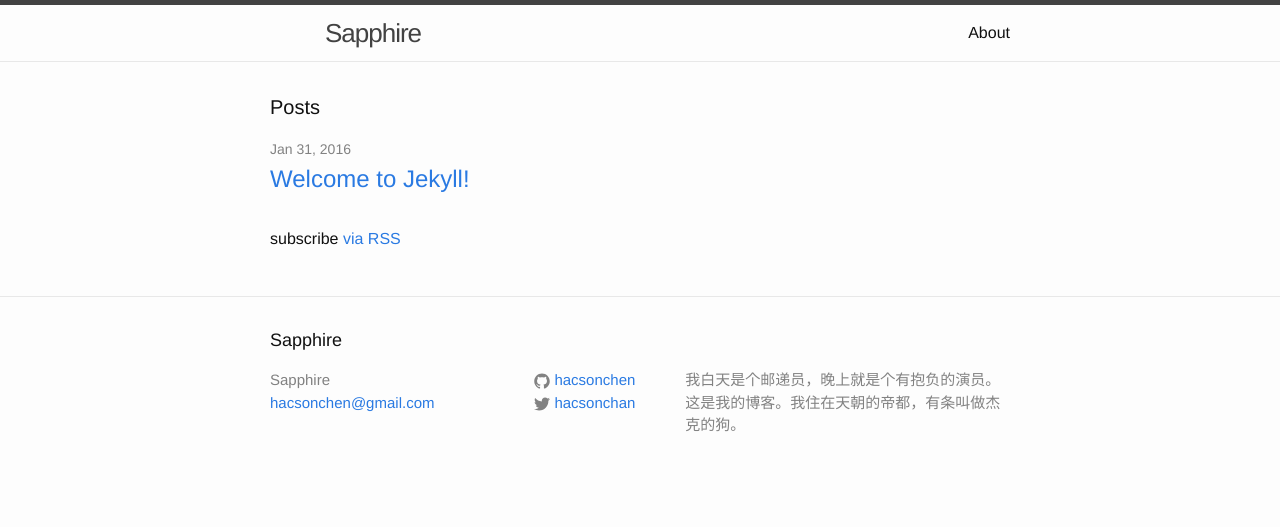
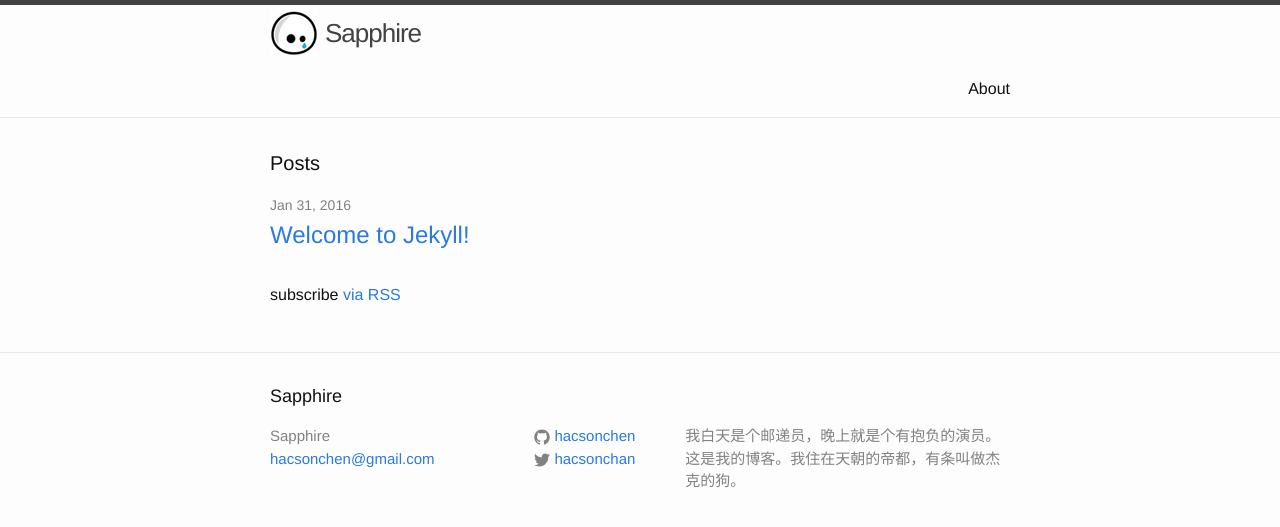
Before and after one commit to hacsonchen/hacsonchen.github.io, a Jekyll site: the page built from index.html, in a window 1280 px wide. Shown: the top 527 px of the page. Built offline with Jekyll 4.4.1, drawn with Linux system fonts in a browser that asks for light colours.

Commit message:
logo css

```diff
--- a/_sass/_layout.scss
+++ b/_sass/_layout.scss
@@ -11,6 +11,7 @@
 }
 
 .site-logo {
+    height: 56px;
     background: url('../images/happy-prince.jpg') no-repeat left center;
     padding-left: 55px;
 }
```
